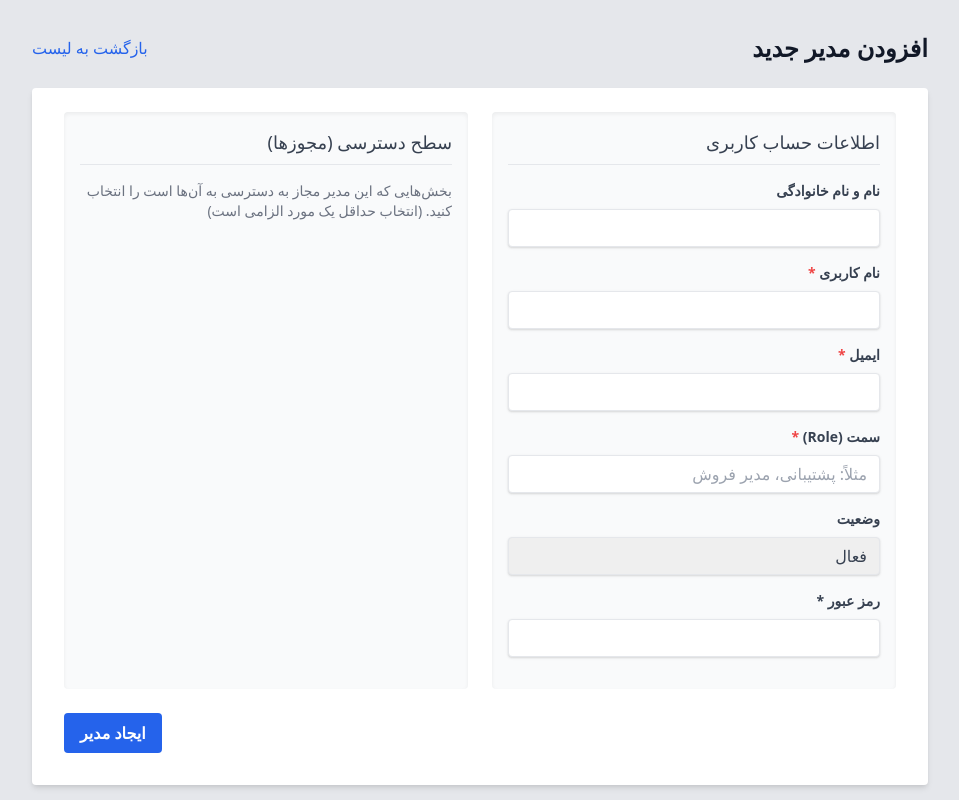
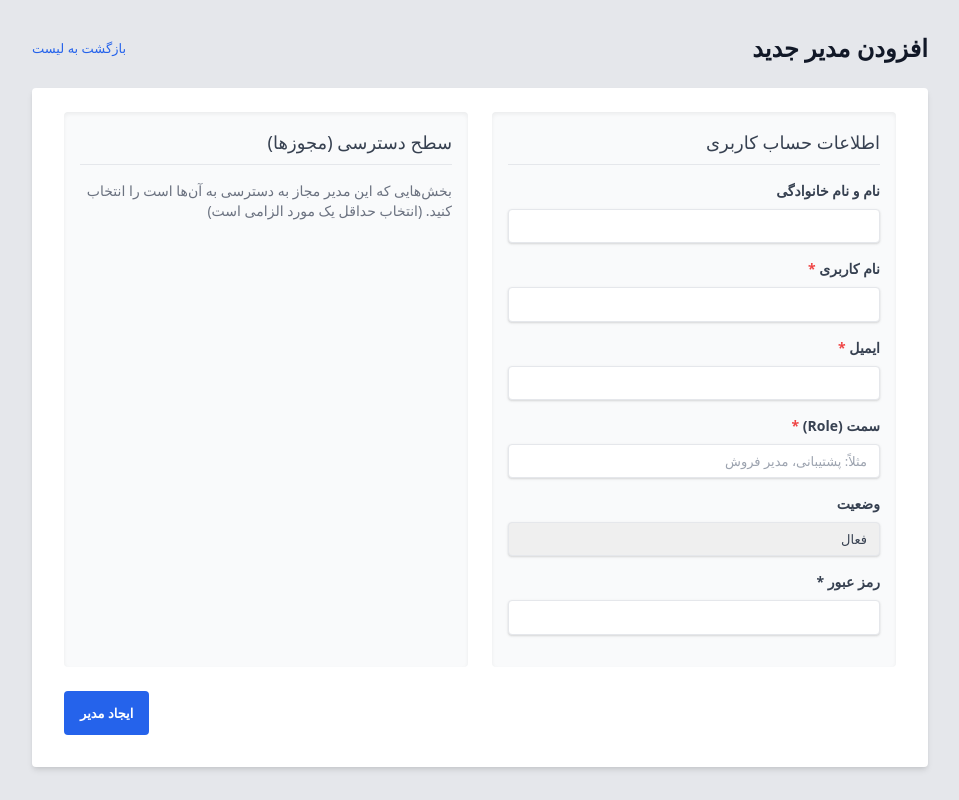
Before and after one commit to fariborzj2/shopro, a PHP site: template views/admins/create.php in a window 1280 px wide. Shown: the whole page, without its empty margins (160-1119 px from the left). Run offline with PHP 8.4, Linux system fonts and the light colour scheme; the template is opened without the code that fills it, so the values that code supplies are empty; some libraries are stand-ins or nearby versions.

Commit message:
Update admin.css

```diff
--- a/public/css/admin.css
+++ b/public/css/admin.css
@@ -1,6 +1,6 @@
 /* A simple placeholder for admin CSS */
 body {
-    font-family: sans-serif;
+    font: 13px/28px Estedad, ficon, Tahoma, Arial, sans-serif;
     background-color: #f1f5f9;
 }
 
```
